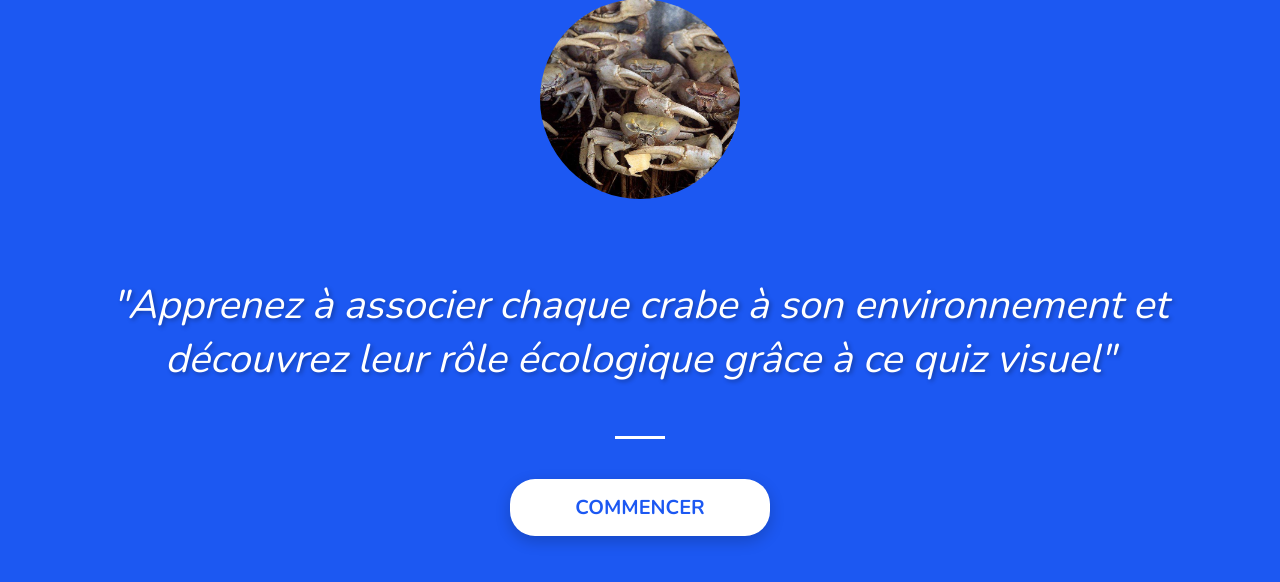
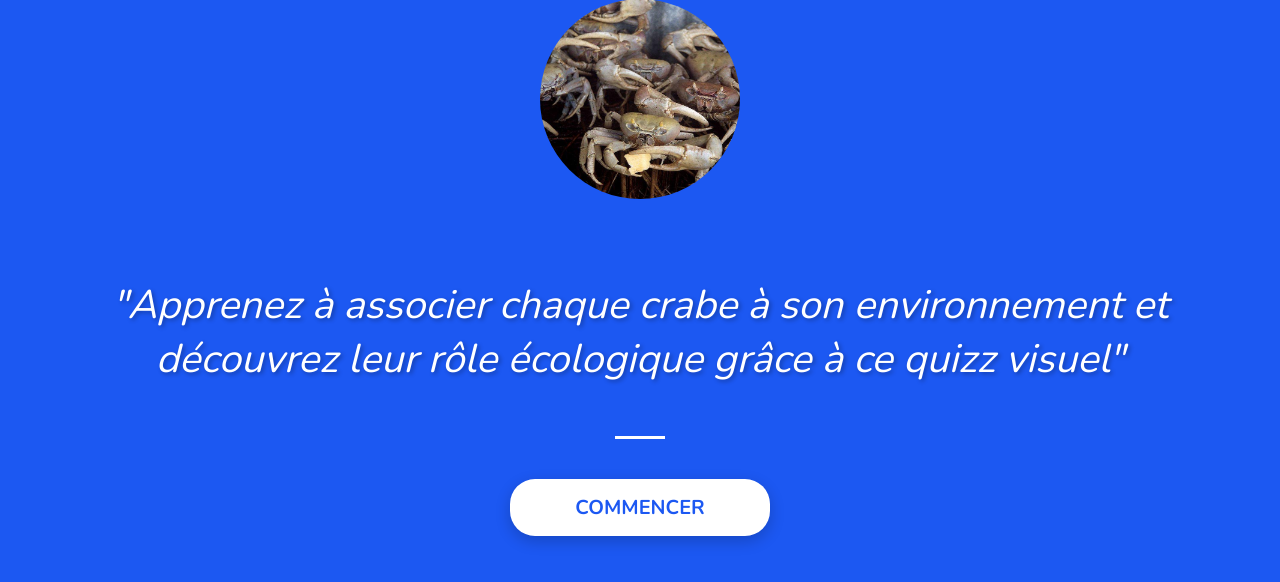
Before and after one commit to ddereck/quiz, a Django app: page / in a window 1280 px wide. Shown: the part 228-810 px from the top of the page. Run offline with Django 5.2, Linux system fonts and the light colour scheme; some web fonts are replaced.

Commit message:
Update game.html

```diff
--- a/templates/game.html
+++ b/templates/game.html
@@ -17,7 +17,7 @@
     <img src="{% static 'images/intro.jpg' %}" alt="Crabe de Guadeloupe" class="intro"><br>
 
     <p>"Apprenez à associer chaque crabe à son environnement et découvrez leur
-        rôle écologique grâce à ce quiz visuel"</p>
+        rôle écologique grâce à ce quizz visuel"</p>
 
     <div class="bar"></div>
     <a href="{% url 'start' %}" class="start-button">Commencer</a>
```
